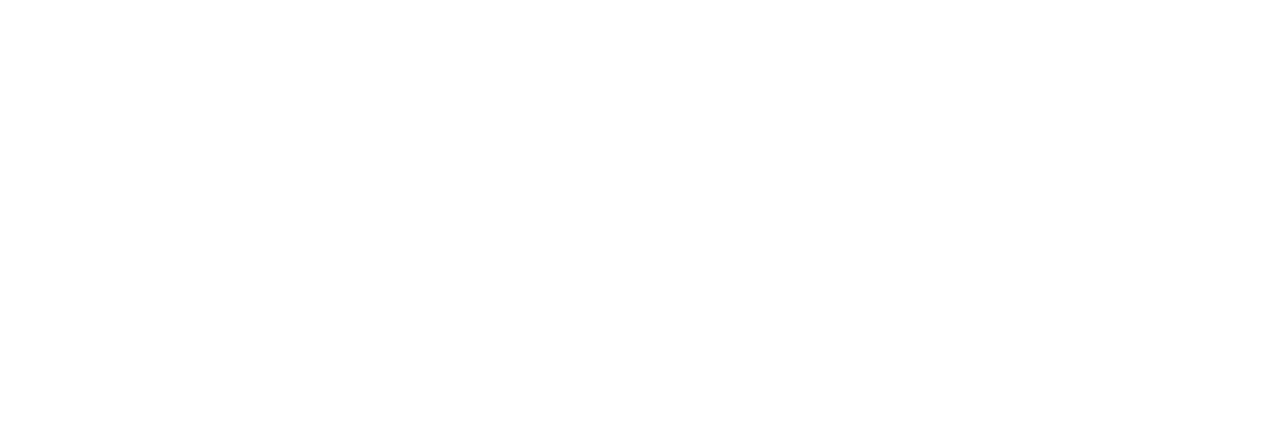
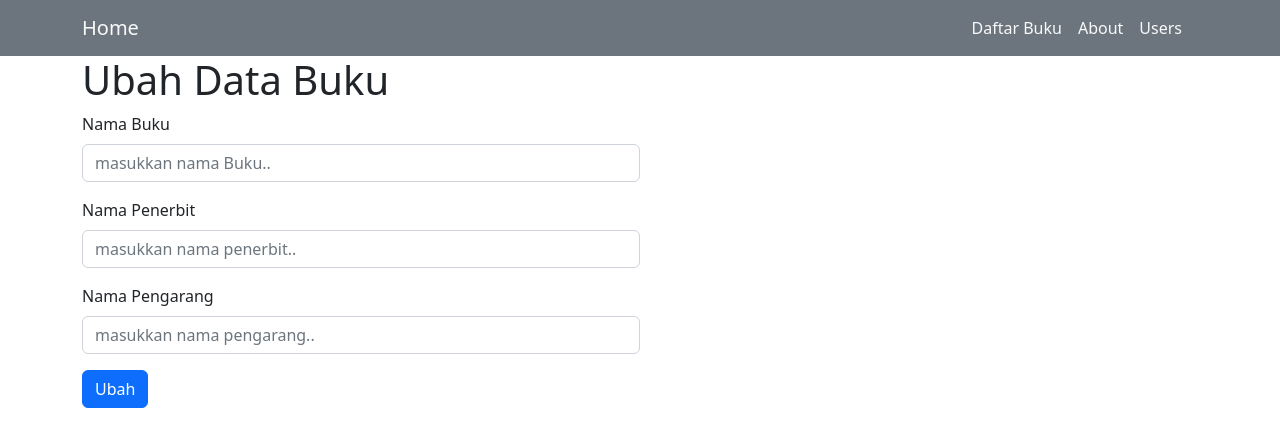
Before and after one commit to riandroraul/books-app, a React (Create React App) app: page /ubah/1 in a window 1280 px wide. Before the commit this address had no page. Shown: the top 446 px of the page. Built offline with nearby package versions, Linux system fonts and the light colour scheme; no server answers.

Commit message:
first commit

```diff
--- a/src/components/ubahBuku.js
+++ b/src/components/ubahBuku.js
@@ -1,4 +1,4 @@
-import React, { useState } from "react";
+import React, { useEffect, useState } from "react";
 import Swal from "sweetalert2";
 import Navbar from "./navbar";
 import { useNavigate, useParams } from "react-router-dom";
@@ -31,7 +31,7 @@ const UbahBuku = () => {
     const books = await response.json();
     console.log(response.status);
     console.log(books);
-    if (response.status === 201) {
+    if (response.status === 200) {
       navigate("/books");
       Swal.fire({
         icon: "success",
@@ -39,7 +39,7 @@ const UbahBuku = () => {
         title: books.message,
       });
     } else {
-      navigate("/tambah");
+      navigate("/ubah/:id");
       Swal.fire({
         icon: "warning",
         type: "success",
@@ -48,13 +48,25 @@ const UbahBuku = () => {
     }
   };
 
+  const getBookById = async () => {
+    const response = await fetch(`http://localhost:5000/books/id/${id}`);
+    const { book } = await response.json();
+    setNamaBuku(book.namaBuku);
+    setPenerbit(book.penerbit);
+    setPengarang(book.pengarang);
+  };
+
+  useEffect(() => {
+    getBookById();
+  }, []);
+
   const title = "Ubah Data Buku";
   return (
     <div>
       <Navbar />
       <div className="container">
         <h1>{title}</h1>
-        <form method="post" action="">
+        <form onSubmit={handleEdit}>
           <div className="mb-3 col-md-6">
             <label htmlFor="namaBuku" className="form-label">
               Nama Buku
--- a/src/index.js
+++ b/src/index.js
@@ -20,7 +20,7 @@ root.render(
       <Route path="/books" element={<Books />}></Route>
       <Route path="/users" element={<Users />}></Route>
       <Route path="/tambah" element={<TambahBuku />}></Route>
-      <Route path="/ubah" element={<UbahBuku />}></Route>
+      <Route path="/ubah/:id" element={<UbahBuku />}></Route>
       <Route path="/login" element={<Login />}></Route>
       <Route path="/register" element={<Register />}></Route>
     </Routes>
```
